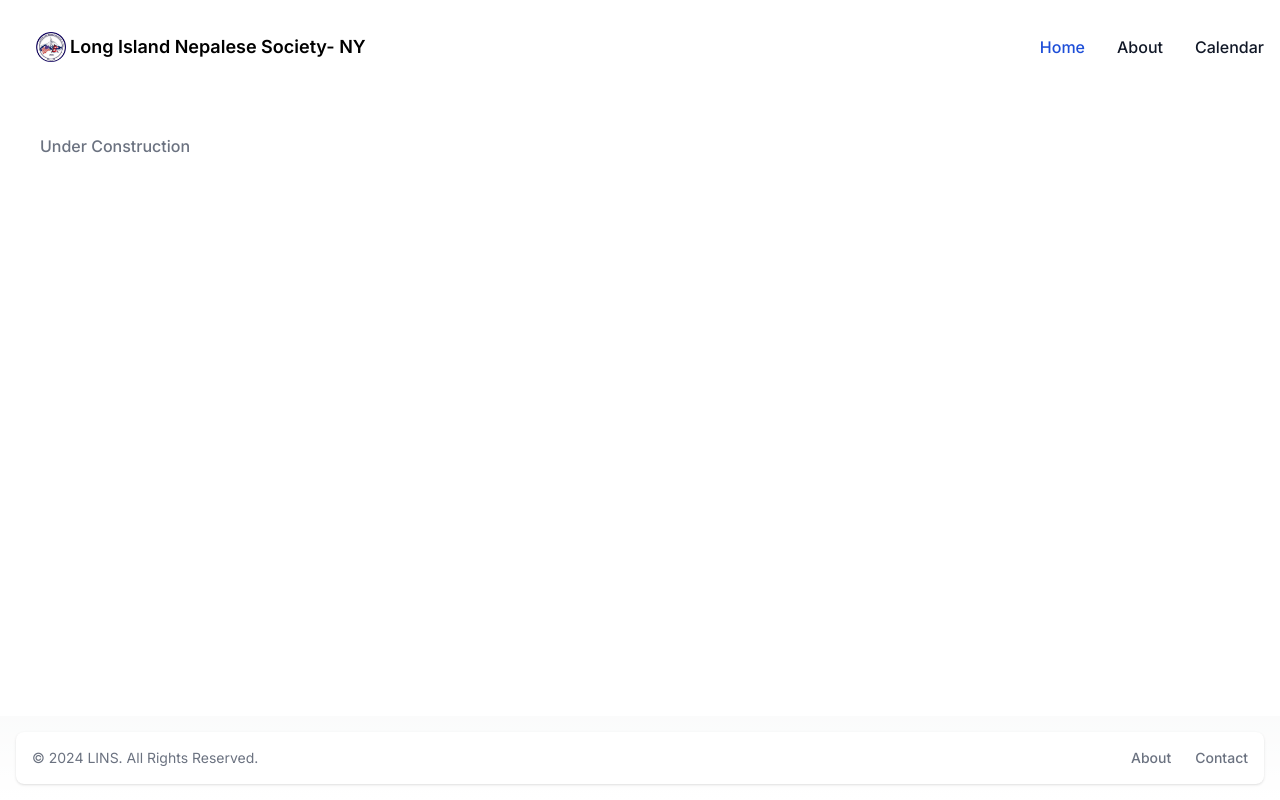
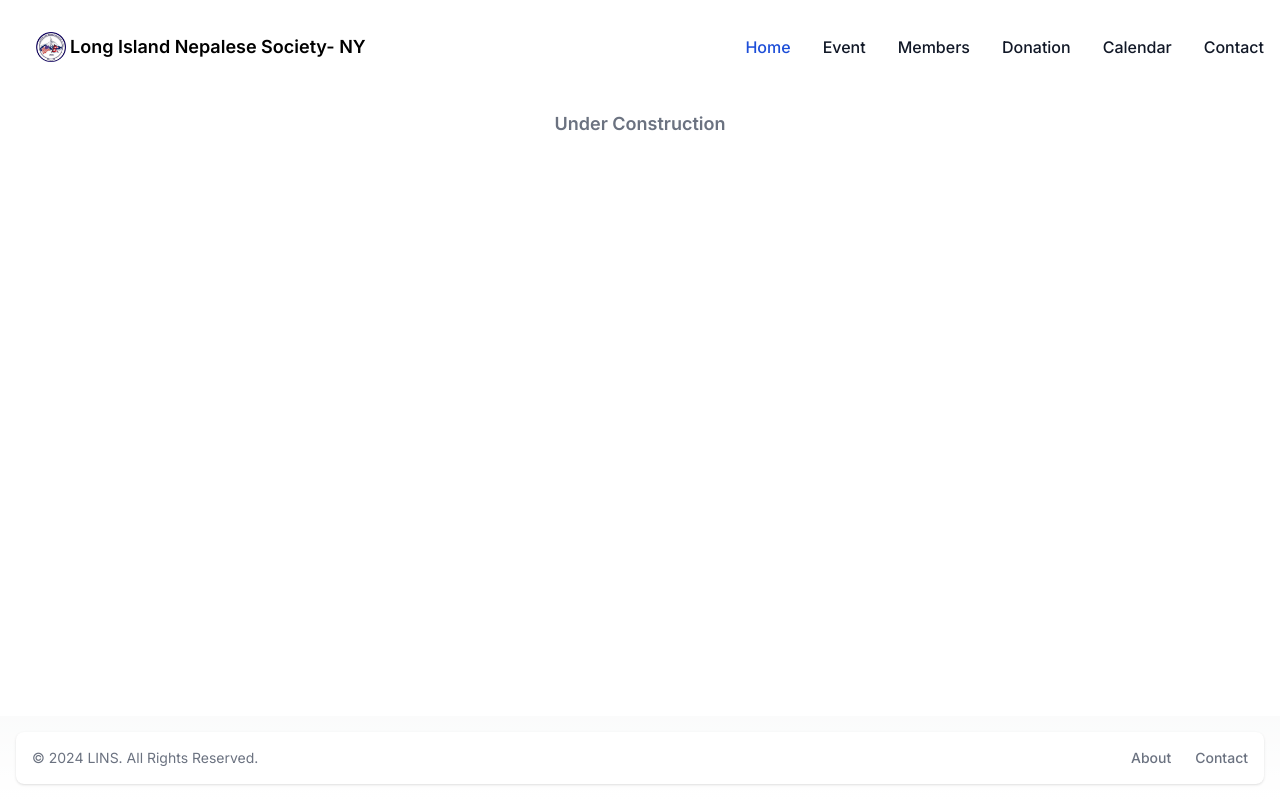
Before and after one commit to LINS-NY/longisland, a Next.js app: page / in a window 1280 px wide. Built offline with nearby package versions, Linux system fonts and the light colour scheme.

Commit message:
done images

```diff
--- a/src/components/Body/Body.jsx
+++ b/src/components/Body/Body.jsx
@@ -2,9 +2,9 @@ import * as React from 'react';
 
 const Body = () => {
     return(
-        <div class="h-svh  bg-white">
-            <div class="p-10 font-medium text-gray-500">
-                Under Construction
+        <div class="h-svh  bg-white flex">
+            <div class="max-w-screen-xl flex flex-row justify-between mx-auto p-4">
+                <span class="text-sm md:text-lg font-semibold whitespace-nowrap text-gray-500 dark:text-gray-400">Under Construction</span>
             </div>
         </div>
     )
--- a/src/components/Header/Header.jsx
+++ b/src/components/Header/Header.jsx
@@ -27,10 +27,19 @@ const Header = () => {
                 <a href="#" class="block py-2 px-3 text-white bg-blue-700 rounded md:bg-transparent md:text-blue-700 md:p-0 dark:text-white md:dark:text-blue-500" aria-current="page">Home</a>
                 </li>
                 <li>
-                <a href="#" class="block py-2 px-3 text-gray-900 rounded hover:bg-gray-100 md:hover:bg-transparent md:border-0 md:hover:text-blue-700 md:p-0 dark:text-white md:dark:hover:text-blue-500 dark:hover:bg-gray-700 dark:hover:text-white md:dark:hover:bg-transparent">About</a>
+                <a href="#" class="block py-2 px-3 text-gray-900 rounded hover:bg-gray-100 md:hover:bg-transparent md:border-0 md:hover:text-blue-700 md:p-0 dark:text-white md:dark:hover:text-blue-500 dark:hover:bg-gray-700 dark:hover:text-white md:dark:hover:bg-transparent">Event</a>
+                </li>
+                <li>
+                <a href="#" class="block py-2 px-3 text-gray-900 rounded hover:bg-gray-100 md:hover:bg-transparent md:border-0 md:hover:text-blue-700 md:p-0 dark:text-white md:dark:hover:text-blue-500 dark:hover:bg-gray-700 dark:hover:text-white md:dark:hover:bg-transparent">Members</a>
+                </li>
+                <li>
+                <a href="#" class="block py-2 px-3 text-gray-900 rounded hover:bg-gray-100 md:hover:bg-transparent md:border-0 md:hover:text-blue-700 md:p-0 dark:text-white md:dark:hover:text-blue-500 dark:hover:bg-gray-700 dark:hover:text-white md:dark:hover:bg-transparent">Donation</a>
                 </li>
                 <li>
                 <a href="#" class="block py-2 px-3 text-gray-900 rounded hover:bg-gray-100 md:hover:bg-transparent md:border-0 md:hover:text-blue-700 md:p-0 dark:text-white md:dark:hover:text-blue-500 dark:hover:bg-gray-700 dark:hover:text-white md:dark:hover:bg-transparent">Calendar</a>
+                </li>
+                <li>
+                <a href="#" class="block py-2 px-3 text-gray-900 rounded hover:bg-gray-100 md:hover:bg-transparent md:border-0 md:hover:text-blue-700 md:p-0 dark:text-white md:dark:hover:text-blue-500 dark:hover:bg-gray-700 dark:hover:text-white md:dark:hover:bg-transparent">Contact</a>
                 </li>
             </ul>
             </div>
```
